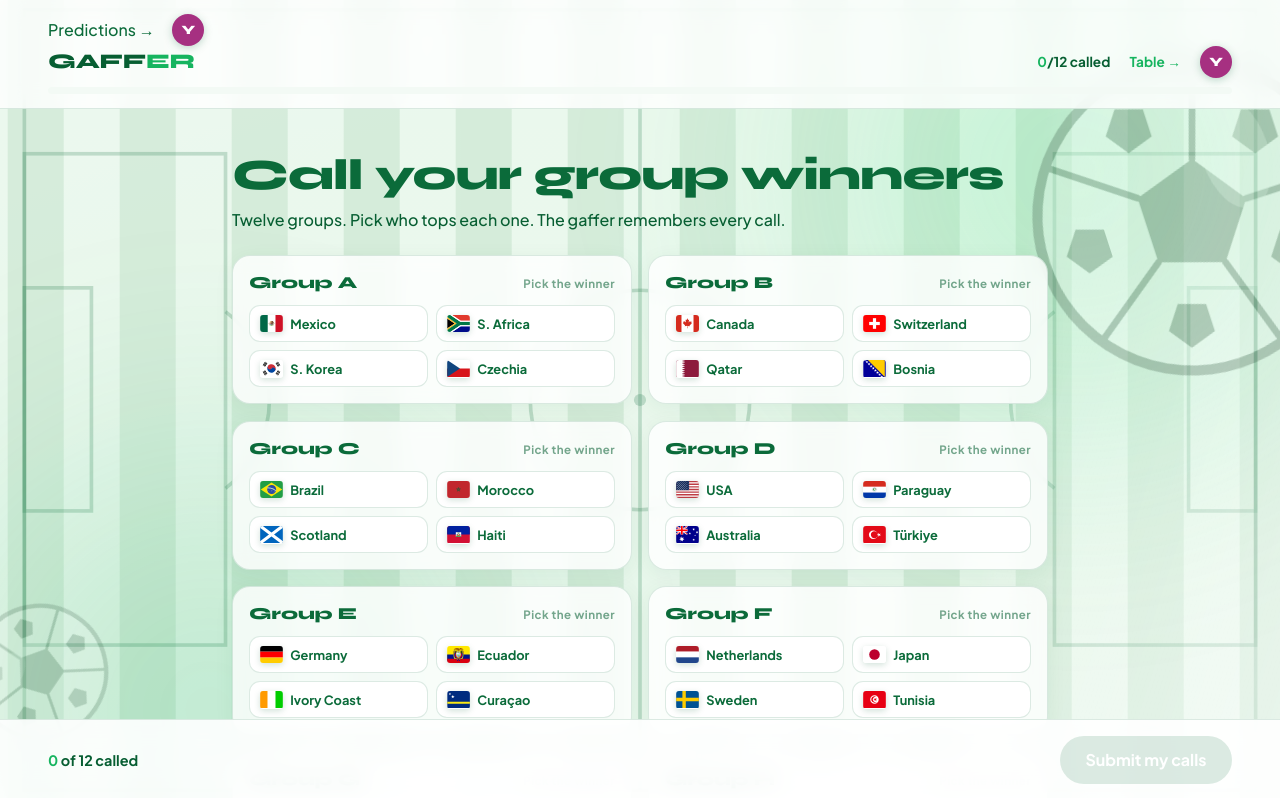
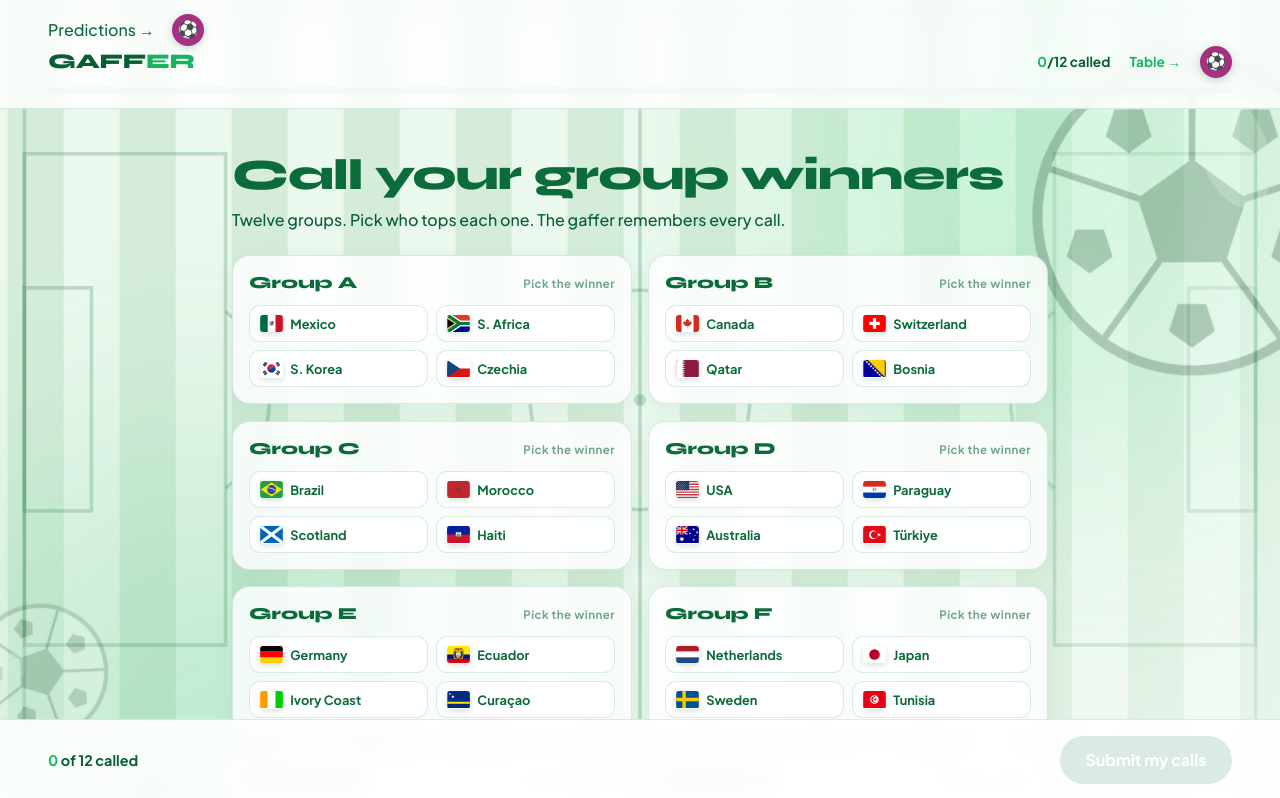
Before and after one commit to iree26/Gaffer, a React (Vite) app: page /predict in a window 1280 px wide. Shown: the top 798 px of the page. Built offline with nearby package versions, Linux system fonts and the light colour scheme.

Commit message:
football emblem avatars instead of initials

```diff
--- a/src/Avatar.jsx
+++ b/src/Avatar.jsx
@@ -1,4 +1,7 @@
 import { useUser } from './UserContext';
+
+// the emblem set — football-themed, picked at random per user
+export const EMBLEMS = ["⚽","🥅","🧤","👟","🏆","🎽","📣","🚩","⭐","🔥"];
 
 export default function Avatar({ size = 34, showName = false }) {
   const { user } = useUser();
@@ -6,11 +9,11 @@
     <span style={{ display: 'inline-flex', alignItems: 'center', gap: '.55rem' }}>
       {showName && <span style={{ fontWeight: 700, fontSize: '.85rem', color: 'var(--deep)' }}>{user.displayName}</span>}
       <span style={{
-        width: size, height: size, borderRadius: '50%', background: user.avatarColor, color: '#fff',
+        width: size, height: size, borderRadius: '50%', background: user.avatarColor,
         display: 'inline-flex', alignItems: 'center', justifyContent: 'center',
-        fontWeight: 800, fontSize: size * 0.4, fontFamily: "'Syne', sans-serif",
-        boxShadow: '0 2px 8px rgba(7,94,50,.25)', flex: 'none', userSelect: 'none',
-      }}>{user.avatarInitials}</span>
+        fontSize: size * 0.52, boxShadow: '0 2px 8px rgba(7,94,50,.25)',
+        flex: 'none', userSelect: 'none', lineHeight: 1,
+      }}>{user.avatarEmblem}</span>
     </span>
   );
 }
--- a/src/UserContext.jsx
+++ b/src/UserContext.jsx
@@ -1,25 +1,20 @@
 import { createContext, useContext, useState } from 'react';
+import { EMBLEMS } from './Avatar';
 
 const UserCtx = createContext(null);
 
-// deterministic colour from a name, so an avatar is consistent without any upload
 function colorFromName(name) {
   let h = 0;
   for (let i = 0; i < name.length; i++) h = name.charCodeAt(i) + ((h << 5) - h);
   const hue = Math.abs(h) % 360;
   return `hsl(${hue} 55% 42%)`;
 }
-function initials(name) {
-  const parts = name.trim().split(/[\s_.]+/).filter(Boolean);
-  if (!parts.length) return "?";
-  return (parts[0][0] + (parts[1]?.[0] || "")).toUpperCase();
-}
 
 export function UserProvider({ children }) {
   const [user, setUser] = useState({
     displayName: "you",
     avatarColor: colorFromName("you"),
-    avatarInitials: "Y",
+    avatarEmblem: "⚽",
     expertise: null,
     quizScore: null,
     displayStars: 0,
@@ -32,7 +27,12 @@
   const update = (patch) => setUser((u) => ({ ...u, ...patch }));
 
   const setName = (name) =>
-    setUser((u) => ({ ...u, displayName: name, avatarColor: colorFromName(name), avatarInitials: initials(name) }));
+    setUser((u) => ({
+      ...u,
+      displayName: name,
+      avatarColor: colorFromName(name),
+      avatarEmblem: EMBLEMS[Math.floor(Math.random() * EMBLEMS.length)],
+    }));
 
   return <UserCtx.Provider value={{ user, update, setName }}>{children}</UserCtx.Provider>;
 }
```
